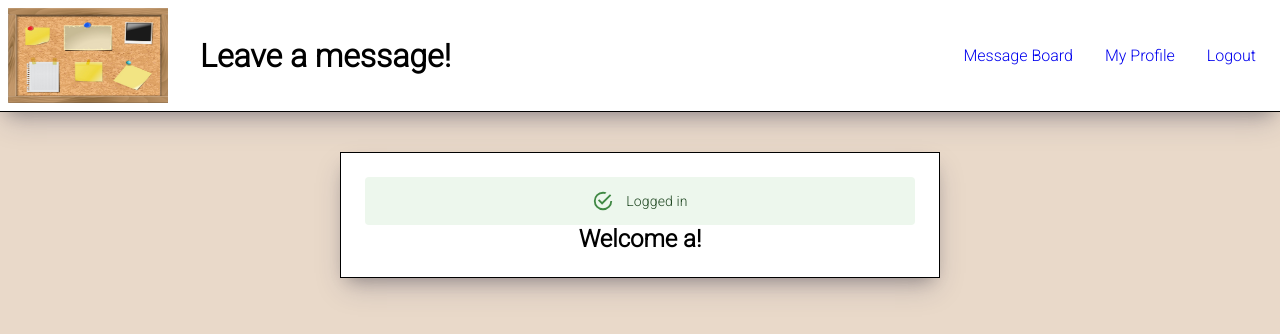
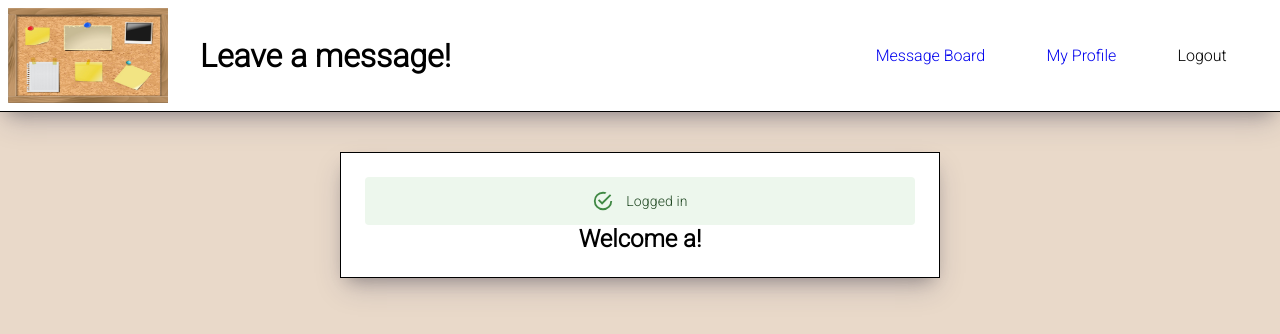
Before and after one commit to levydlior/message-board-front-end, a React (Create React App) app: page /create-login in a window 1280 px wide. Shown: the top 334 px of the page. Built offline with nearby package versions, Linux system fonts and the light colour scheme.

Commit message:
nav design

```diff
--- a/src/components/LoginCreateAccount.js
+++ b/src/components/LoginCreateAccount.js
@@ -1,7 +1,7 @@
 import React, { useState } from "react";
 import CreateAccount from "./CreateAccount";
 import Login from "./Login";
-import { Button, Alert } from "@mui/material";
+import {Alert } from "@mui/material";
 
 function LoginCreateAccount({ onLogin, loggedIn, loggedInUser, onLogOut }) {
   const [display, setDisplay] = useState(true);
--- a/src/components/MyProfile.js
+++ b/src/components/MyProfile.js
@@ -1,7 +1,7 @@
 import React, { useEffect, useState } from "react";
 import { AiTwotoneEdit, AiOutlineClose } from "react-icons/ai";
 import DeleteAccount from "./DeleteAccount";
-import { Input, Button, Avatar, TextField } from "@mui/material";
+import { Button, Avatar, TextField } from "@mui/material";
 
 function MyProfile({ userId, onAccountDelete }) {
   const [user, setUser] = useState({});
--- a/src/components/NavBar.js
+++ b/src/components/NavBar.js
@@ -1,9 +1,11 @@
 import React from "react";
 import { NavLink } from "react-router-dom";
+import { BottomNavigation } from "@mui/material";
+
 
 function NavBar({ loggedIn, onLogout }) {
   const displayLink = loggedIn ? (
-    <NavLink className="nav-links" exact to="/my-profile">
+    <NavLink className={({ isActive }) => (isActive ? 'active' : 'inactive')} exact to="/my-profile">
       My Profile
     </NavLink>
   ) : null;
@@ -14,18 +16,21 @@ function NavBar({ loggedIn, onLogout }) {
 
 
   return (
-    <nav>
+
+
+
+    <nav id="head-nav">
       <ul id="head-ul">
-        <NavLink className="nav-links" exact to="/">
+        <NavLink className={({ isActive }) => (isActive ? 'active' : 'inactive')} exact to="/" >
           Message Board
         </NavLink>
         {displayLink}
         {!loggedIn ? (
-          <NavLink className="nav-links" exact to="/create-login">
+          <NavLink className={({ isActive }) => (isActive ? 'active' : 'inactive')} exact to="/create-login">
             Login/ Create an Account
           </NavLink>
         ) : (
-          <NavLink className="nav-links" exact to="/create-login" onClick={handleClick}>
+          <NavLink className={({ isActive }) => (isActive ? 'active' : 'inactive')} exact to="/create-login" onClick={handleClick}>
            Logout
           </NavLink>
         )}
--- a/src/styles/app.css
+++ b/src/styles/app.css
@@ -26,6 +26,15 @@ html {
   z-index: 10;
   height: 7rem;
   background-color: white;
+}
+#head-nav{
+  width: 40%;
+}
+
+#head-ul{
+  display: flex;
+  justify-content: space-evenly;
+  width: 100%;
 }
 
 #logo-div {
@@ -112,8 +121,9 @@ a {
   padding: 0.5rem;
   margin: 0.5rem;
   text-decoration: none;
-  width: 5rem;
 }
+
+
 
 #login-account {
   border: solid black 1px;
@@ -274,3 +284,7 @@ p{
   flex-direction: column;
   align-items: center;
 }
+
+.active{
+  color: black;
+}
```
